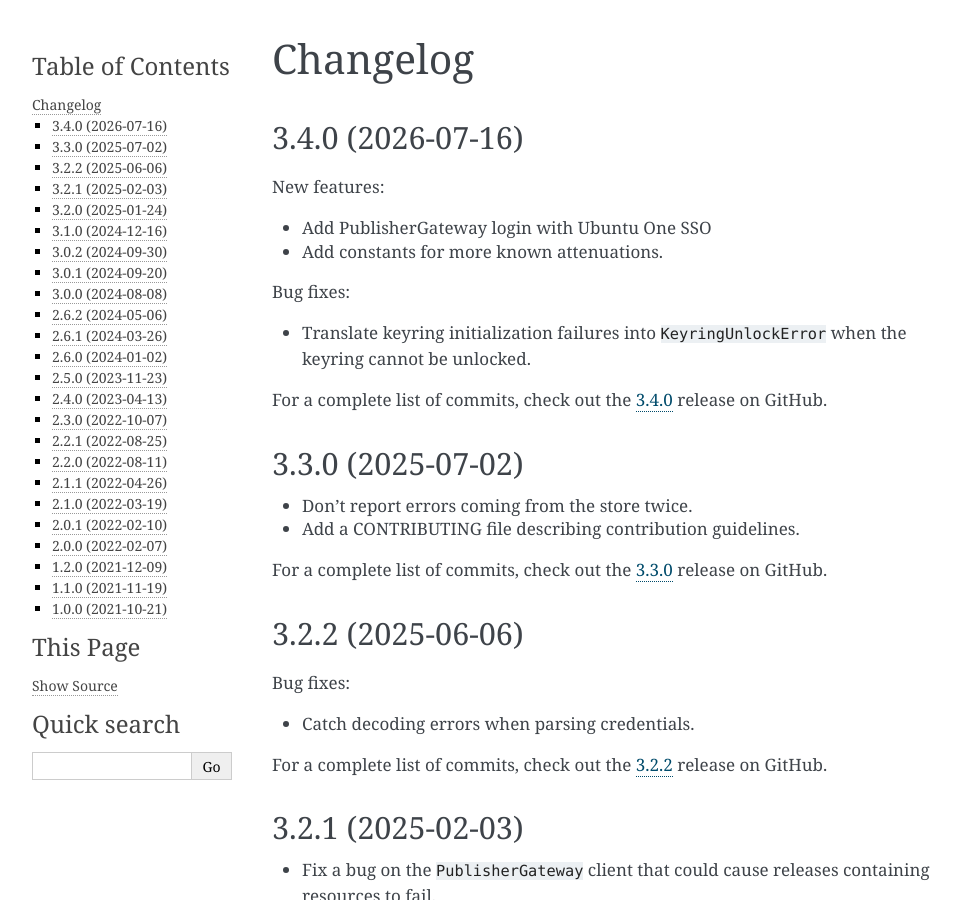
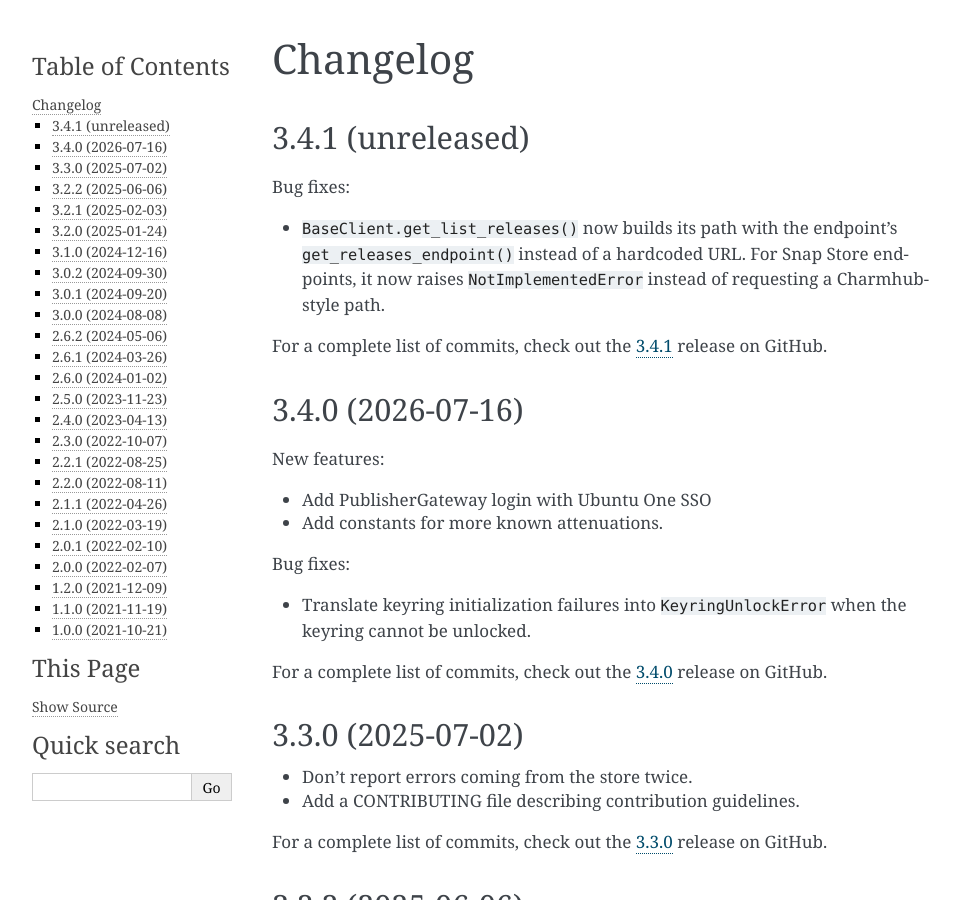
Before and after one commit to canonical/craft-store, a Sphinx documentation site: the page built from docs/reference/changelog.rst, in a window 1280 px wide and 900 px high. Shown: the whole window, without its empty margins (148-1109 px from the left). Built offline with Sphinx 7.4.7, drawn with Linux system fonts in a browser that asks for light colours.

Commit message:
fix(client): use get_releases_endpoint in get_list_releases

```diff
--- a/docs/reference/changelog.rst
+++ b/docs/reference/changelog.rst
@@ -1,6 +1,20 @@
 *********
 Changelog
 *********
+
+.. _release-3.4.1:
+
+3.4.1 (unreleased)
+------------------
+
+Bug fixes:
+
+- ``BaseClient.get_list_releases()`` now builds its path with the endpoint's
+  ``get_releases_endpoint()`` instead of a hardcoded URL. For Snap Store endpoints,
+  it now raises ``NotImplementedError`` instead of requesting a Charmhub-style
+  path.
+
+For a complete list of commits, check out the `3.4.1`_ release on GitHub.
 
 .. _release-3.4.0:
 
@@ -251,3 +265,4 @@ Bug fixes:
 .. _3.2.2: https://github.com/canonical/craft-store/releases/tag/3.2.2
 .. _3.3.0: https://github.com/canonical/craft-store/releases/tag/3.3.0
 .. _3.4.0: https://github.com/canonical/craft-store/releases/tag/3.4.0
+.. _3.4.1: https://github.com/canonical/craft-store/releases/tag/3.4.1
```
Also changed, not shown: 2 other files.
